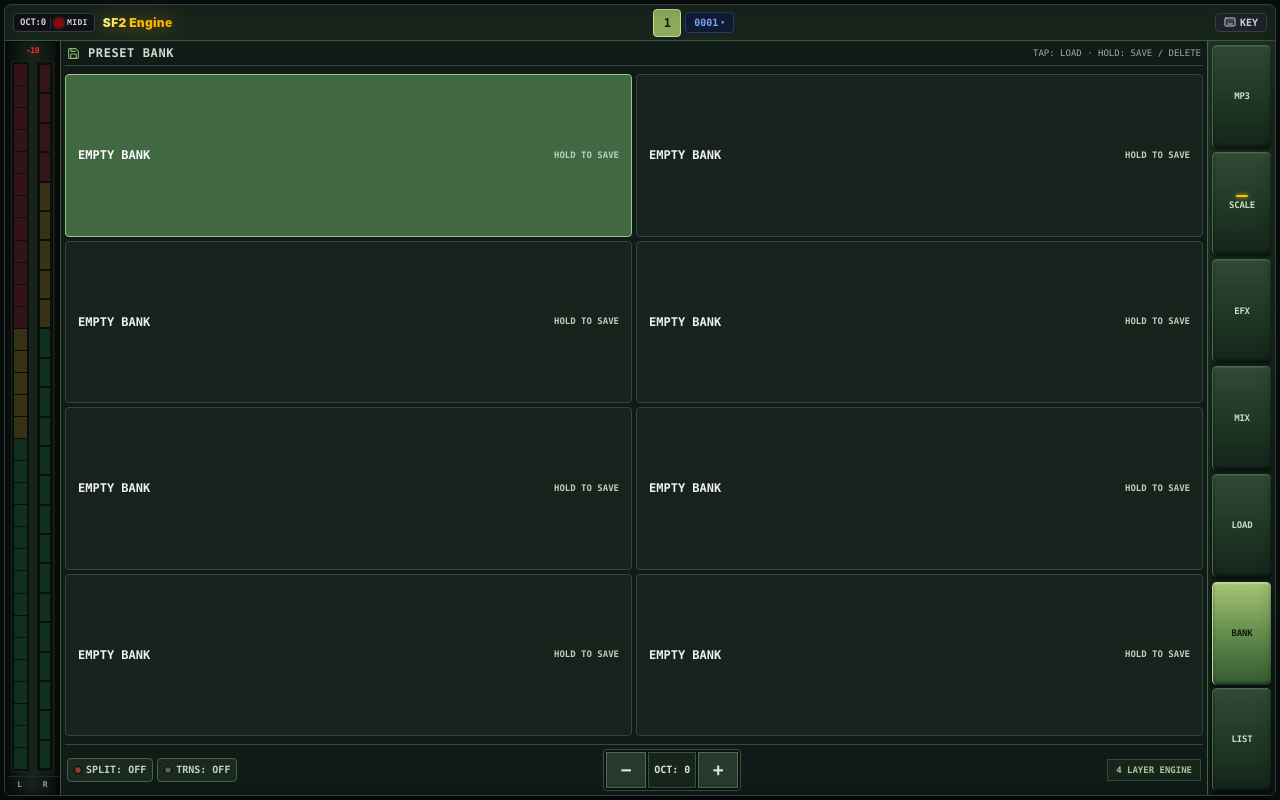
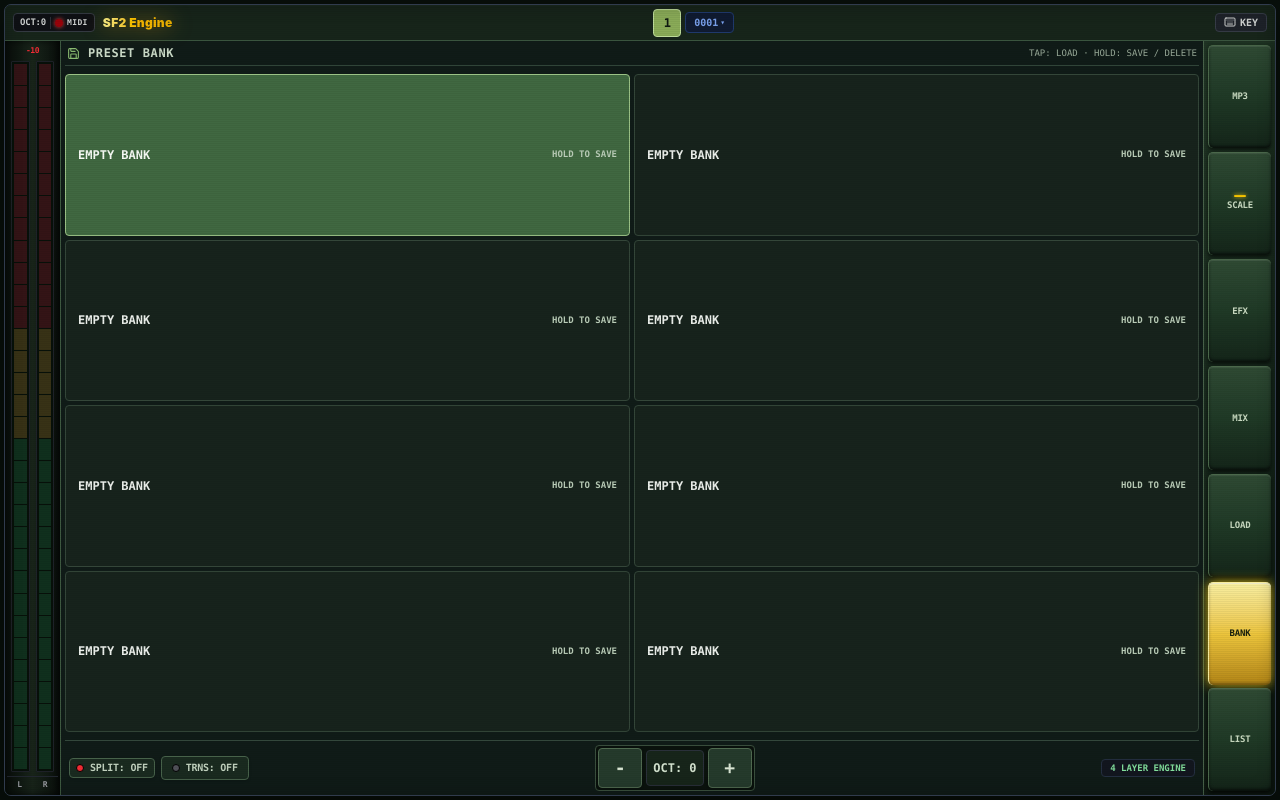
Before and after one commit to faisalaja92-web/SF2-ENGINE, a React (Vite) app: page / in a window 1280 px wide. Both pictures are taken after a click on the button "BANK". Built offline with nearby package versions, Linux system fonts and the light colour scheme; no server answers.

Commit message:
Unify hardware controls and refine TFT styling

```diff
--- a/src/components/WorkstationFrame.tsx
+++ b/src/components/WorkstationFrame.tsx
@@ -198,7 +198,7 @@ export const WorkstationFrame: React.FC<WorkstationFrameProps> = ({
               <div className="flex-1 h-full bg-[#080d09] rounded-[1px] border border-[#1f222a] relative overflow-hidden flex flex-col justify-end">
                 <div className="absolute inset-0 flex flex-col-reverse gap-[1px] p-[2px] bg-[#071009]">
                   {Array.from({ length: 32 }, (_, i) => {
-                    const lit = meterL >= ((i + 1) / 24) * 100;
+                    const lit = meterL >= ((i + 1) / 32) * 100;
                     const color = i >= 20 ? '#ff3434' : i >= 15 ? '#ffd52e' : '#21f078';
                     const idle = i >= 20 ? '#351416' : i >= 15 ? '#393216' : '#10301e';
                     return <div key={i} className="w-full flex-1 min-h-[1px]" style={{ backgroundColor: lit ? color : idle }} />;
@@ -208,9 +208,9 @@ export const WorkstationFrame: React.FC<WorkstationFrameProps> = ({
 
               {/* R Channel */}
               <div className="flex-1 h-full bg-[#080d09] rounded-[1px] border border-[#1f222a] relative overflow-hidden flex flex-col justify-end">
-                <div className="absolute inset-0 flex flex-col-reverse gap-[2px] p-[3px] bg-[#071009]">
-                  {Array.from({ length: 24 }, (_, i) => {
-                    const lit = meterR >= ((i + 1) / 24) * 100;
+                <div className="absolute inset-0 flex flex-col-reverse gap-[1px] p-[2px] bg-[#071009]">
+                  {Array.from({ length: 32 }, (_, i) => {
+                    const lit = meterR >= ((i + 1) / 32) * 100;
                     const color = i >= 20 ? '#ff3434' : i >= 15 ? '#ffd52e' : '#21f078';
                     const idle = i >= 20 ? '#351416' : i >= 15 ? '#393216' : '#10301e';
                     return <div key={i} className="w-full flex-1 min-h-[2px]" style={{ backgroundColor: lit ? color : idle }} />;
@@ -238,7 +238,7 @@ export const WorkstationFrame: React.FC<WorkstationFrameProps> = ({
           </div>
 
           {/* RIGHT SIDE MENU (Exact Juzisound Bevelled Metallic Buttons from Image 1 & 2) */}
-          <div className="w-[60px] sm:w-[68px] bg-gradient-to-b from-[#1c3021] via-[#142419] to-[#0b150e] border-l border-[#49634b] shadow-[inset_2px_0_5px_rgba(255,255,255,0.035),-3px_0_8px_rgba(0,0,0,0.35)] flex flex-col justify-between p-1 gap-1 select-none shrink-0">
+          <div className="w-[64px] sm:w-[72px] bg-gradient-to-b from-[#1c3021] via-[#142419] to-[#0b150e] border-l border-[#49634b] shadow-[inset_2px_0_5px_rgba(255,255,255,0.035),-3px_0_8px_rgba(0,0,0,0.35)] flex flex-col justify-between p-1 gap-1 select-none shrink-0">
             {rightMenuItems.map((item) => {
               const isActive = currentView === item.id;
               return (
@@ -247,8 +247,8 @@ export const WorkstationFrame: React.FC<WorkstationFrameProps> = ({
                   onClick={() => onSelectView(item.id)}
                   className={`relative flex-1 min-h-0 flex flex-col items-center justify-center rounded-[5px] font-mono text-[8px] sm:text-[9px] tracking-tight transition-all border-t border-l ${
                     isActive
-                      ? 'bg-gradient-to-b from-[#a8c879] via-[#668f4c] to-[#355b35] text-[#101a10] font-black border-[#c4dfa0] shadow-[inset_0_1px_1px_rgba(255,255,255,0.35),inset_0_-2px_3px_rgba(0,0,0,0.45),0_2px_3px_rgba(0,0,0,0.5)] translate-y-[1px]'
-                      : 'bg-gradient-to-b from-[#304b35] via-[#203a27] to-[#14251a] text-[#d1dfca] border-[#4d6a4e] shadow-[inset_0_1px_1px_rgba(255,255,255,0.10),inset_0_-2px_3px_rgba(0,0,0,0.55),0_2px_3px_rgba(0,0,0,0.5)] hover:from-[#3b5b40] hover:text-white font-bold active:translate-y-[2px] active:shadow-inner'
+                      ? 'bg-gradient-to-b from-[#fff2a6] via-[#f4c83e] to-[#b88716] text-[#17200e] font-black border-[#fff0a3] shadow-[inset_0_1px_1px_rgba(255,255,255,0.65),inset_0_-2px_3px_rgba(0,0,0,0.35),0_0_12px_rgba(250,204,21,0.85)] translate-y-[1px]'
+                      : 'bg-gradient-to-b from-[#304b35] via-[#203a27] to-[#14251a] text-[#d1dfca] border-[#4d6a4e] shadow-[inset_0_1px_1px_rgba(255,255,255,0.10),inset_0_-2px_3px_rgba(0,0,0,0.55),0_2px_3px_rgba(0,0,0,0.5)] hover:from-[#3b5b40] hover:text-white font-bold active:translate-y-[2px] active:from-[#fff2a6] active:via-[#f4c83e] active:to-[#b88716] active:text-[#17200e] active:border-[#fff0a3] active:shadow-[0_0_12px_rgba(250,204,21,0.85)]'
                   }`}
                 >
                   {/* Yellow dash LED on Scala like in Image 1 */}
--- a/src/components/views/BankView.tsx
+++ b/src/components/views/BankView.tsx
@@ -130,26 +130,116 @@ export const BankView: React.FC<BankViewProps> = ({
         })}
       </div>
 
-      <div className="flex items-center justify-between pt-1 border-t border-[#34483d] text-xs shrink-0 px-0.5 gap-1">
-        <div className="flex items-center gap-1 shrink-0">
-          <button onPointerDown={handleSplitPointerDown} onPointerUp={handleSplitPointerUp} onPointerLeave={handleSplitCancel} onPointerCancel={handleSplitCancel} onContextMenu={(e) => e.preventDefault()}
-            className={`flex items-center gap-1 px-1.5 py-1 rounded-sm border select-none ${splitSettings.enabled ? 'bg-[#789b4f] text-[#10180e] border-[#b4d28e] font-black' : 'bg-[#1a2a20] text-[#c7d5c5] border-[#49634d]'}`}>
-            <span className={`w-2 h-2 rounded-full border border-black ${splitSettings.enabled ? 'bg-[#172b18]' : 'bg-[#9d3931]'}`} />
-            <span className="text-[9px] sm:text-[10px] font-bold">{isHoldingSplit ? 'SETUP...' : `SPLIT: ${splitSettings.enabled ? 'ON' : 'OFF'}`}</span>
+      {/* Bottom Hardware Control Bar: Split (Tap ON/OFF, Hold Setup), Transpose Button, [- 0 +] Semitone/Octave Bar, Engine Info */}
+      <div className="flex items-center justify-between pt-1 border-t border-[#34483d] text-xs shrink-0 px-0.5 sm:px-1 gap-1 bg-[#101b18]">
+        {/* Left Side: Split Button & Transpose Button side by side */}
+        <div className="flex items-center gap-1 sm:gap-1.5 shrink-0">
+          {/* Split Button: Tap to Toggle ON/OFF, Hold for Settings Modal */}
+          <button
+            onPointerDown={handleSplitPointerDown}
+            onPointerUp={handleSplitPointerUp}
+            onPointerLeave={handleSplitCancel}
+            onPointerCancel={handleSplitCancel}
+            onContextMenu={(e) => e.preventDefault()}
+            className={`relative flex items-center gap-1 sm:gap-1.5 px-1.5 py-0.5 rounded border transition-all active:scale-95 shadow select-none ${
+              splitSettings?.enabled
+                ? 'bg-[#789b4f] text-[#10180e] border-[#b4d28e] font-black'
+                : 'bg-[#1a2a20] text-[#c7d5c5] border-[#49634d]'
+            }`}
+            title="Sentuh untuk ON/OFF. Tahan lama untuk pengaturan Split"
+          >
+            <div
+              className={`w-2 h-2 rounded-full border border-black shrink-0 ${
+                splitSettings?.enabled ? 'bg-black animate-ping' : 'bg-red-500'
+              }`}
+            />
+            <span className="text-[9px] sm:text-[10px] font-mono font-bold tracking-tight">
+              {isHoldingSplit ? 'SETUP...' : `SPLIT: ${splitSettings?.enabled ? 'ON' : 'OFF'}`}
+            </span>
           </button>
-          <button onClick={onToggleTransposeActive} className={`flex items-center gap-1 px-1.5 py-1 rounded-sm border select-none ${isTransposeActive ? 'bg-[#789b4f] text-[#10180e] border-[#b4d28e] font-black' : 'bg-[#1a2a20] text-[#c7d5c5] border-[#49634d]'}`}>
-            <span className={`w-2 h-2 rounded-full border border-black ${isTransposeActive ? 'bg-[#172b18]' : 'bg-[#59665a]'}`} />
-            <span className="text-[9px] sm:text-[10px] font-bold">TRNS: {isTransposeActive ? 'ON' : 'OFF'}</span>
+
+          {/* Transpose Activator Button (Sebelah Split): Pengaktif saja, proses transpose via tombol -+ */}
+          <button
+            onClick={onToggleTransposeActive}
+            className={`flex items-center gap-1 sm:gap-1.5 px-2 sm:px-2.5 py-1 rounded border transition-all active:scale-95 shadow select-none ${
+              isTransposeActive
+                ? 'bg-[#789b4f] text-[#10180e] border-[#b4d28e] font-black'
+                : 'bg-[#1a2a20] text-[#c7d5c5] border-[#49634d]'
+            }`}
+            title="Pengaktif Mode Transpose. Saat aktif, tombol [-][+] di samping mengatur Transpose Semitone"
+          >
+            <div
+              className={`w-2 h-2 rounded-full border border-black shrink-0 ${
+                isTransposeActive ? 'bg-black animate-ping' : 'bg-zinc-600'
+              }`}
+            />
+            <span className="text-[9px] sm:text-[10px] font-mono font-bold tracking-tight">
+              TRNS: {isTransposeActive ? 'ON' : 'OFF'}
+            </span>
           </button>
         </div>
-        <div className="flex items-center gap-0.5 bg-[#0b130e] p-0.5 rounded-sm border border-[#3c5140] shrink-0">
-          <button onClick={() => { setActiveOctaveAction('minus'); isTransposeActive ? onTransposeChange(-1) : onOctaveChange(-1); }} className={`min-w-10 h-9 px-2 border font-black text-lg ${activeOctaveAction === 'minus' ? 'bg-[#a0c66f] text-[#132014] border-[#d0e6a9]' : 'bg-[#263b2d] text-[#e0eadc] border-[#526c53]'}`}>−</button>
-          <button onClick={() => { isTransposeActive ? onTransposeReset() : onOctaveReset(); setActiveOctaveAction(null); }} className="min-w-12 h-9 px-1 border border-[#3d5140] bg-[#17251b] text-[#dce8d9] font-bold text-[10px]">
-            {isTransposeActive ? `TR: ${masterTranspose > 0 ? '+' : ''}${masterTranspose}` : `OCT: ${masterOctave > 0 ? '+' : ''}${masterOctave}`}
+
+        {/* Center: Dedicated [- 0 +] Bar (Transpose Semitone when TRNS active, or Master Octave when inactive) */}
+        <div className="flex items-center gap-0.5 sm:gap-1 bg-[#0b130e] p-0.5 rounded-sm border border-[#3c5140] shadow-inner shrink-0">
+          {/* Minus Button */}
+          <button
+            onClick={() => {
+              setActiveOctaveAction('minus');
+              if (isTransposeActive) {
+                onTransposeChange?.(-1);
+              } else {
+                onOctaveChange?.(-1);
+              }
+            }}
+            className={`min-w-11 h-10 px-3 rounded border font-black text-lg flex items-center justify-center shadow transition-all select-none active:scale-95 ${activeOctaveAction === 'minus' ? 'bg-[#a0c66f] text-[#132014] border-[#d0e6a9]' : 'bg-[#263b2d] text-[#e0eadc] border-[#526c53]'}`}
+            title={isTransposeActive ? 'Turunkan 1 Semitone (-1st)' : 'Turunkan 1 Oktaf (-12 Semitone)'}
+          >
+            -
           </button>
-          <button onClick={() => { setActiveOctaveAction('plus'); isTransposeActive ? onTransposeChange(1) : onOctaveChange(1); }} className={`min-w-10 h-9 px-2 border font-black text-lg ${activeOctaveAction === 'plus' ? 'bg-[#a0c66f] text-[#132014] border-[#d0e6a9]' : 'bg-[#263b2d] text-[#e0eadc] border-[#526c53]'}`}>+</button>
+
+          {/* Center Display: Shows Transpose or Octave value, tap to reset */}
+          <button
+            onClick={() => {
+              if (isTransposeActive) {
+                onTransposeReset?.();
+              } else {
+                onOctaveReset?.();
+              }
+              setActiveOctaveAction(null);
+            }}
+            className="min-w-12 h-9 px-1.5 rounded font-mono font-bold text-[10px] sm:text-xs flex items-center justify-center border border-[#2b303c] bg-[#17251b] text-[#dce8d9] select-none"
+            title={
+              isTransposeActive
+                ? `Transpose: ${masterTranspose > 0 ? `+${masterTranspose}` : masterTranspose}st. Klik untuk reset`
+                : `Oktaf: ${masterOctave > 0 ? `+${masterOctave}` : masterOctave}. Klik untuk reset`
+            }
+          >
+            {isTransposeActive
+              ? `TR: ${masterTranspose > 0 ? `+${masterTranspose}` : masterTranspose}`
+              : `OCT: ${masterOctave > 0 ? `+${masterOctave}` : masterOctave}`}
+          </button>
+
+          {/* Plus Button */}
+          <button
+            onClick={() => {
+              setActiveOctaveAction('plus');
+              if (isTransposeActive) {
+                onTransposeChange?.(1);
+              } else {
+                onOctaveChange?.(1);
+              }
+            }}
+            className={`min-w-11 h-10 px-3 rounded border font-black text-lg flex items-center justify-center shadow transition-all select-none active:scale-95 ${activeOctaveAction === 'plus' ? 'bg-[#a0c66f] text-[#132014] border-[#d0e6a9]' : 'bg-[#263b2d] text-[#e0eadc] border-[#526c53]'}`}
+            title={isTransposeActive ? 'Naikkan 1 Semitone (+1st)' : 'Naikkan 1 Oktaf (+12 Semitone)'}
+          >
+            +
+          </button>
         </div>
-        <div className="hidden sm:block text-[9px] font-bold text-[#a8c99b] bg-[#17251b] px-2 py-1 border border-[#34483d] shrink-0">4 LAYER ENGINE</div>
+
+        {/* Right: Layer Engine Badge */}
+        <div className="hidden sm:block text-[9px] font-mono text-[#86e2a2] bg-[#12161f] px-2 py-0.5 rounded border border-[#252f42] font-bold shrink-0">
+          4 LAYER ENGINE
+        </div>
       </div>
     </div>
   );
--- a/src/index.css
+++ b/src/index.css
@@ -13,7 +13,8 @@
     touch-action: manipulation;
   }
   button, input, select { font: inherit; }
-  button { touch-action: manipulation; }
+  button { touch-action: manipulation; transition: filter 90ms ease, box-shadow 90ms ease; }
+  button:active { filter: brightness(1.3); box-shadow: 0 0 9px rgba(250, 204, 21, .72), inset 0 0 4px rgba(255, 230, 120, .3); border-color: #facc15; }
 }
 
 /* Compact instrument-panel controls, tuned for a 6.78-inch phone in landscape. */
@@ -37,11 +38,11 @@ input[type="range"]::-moz-range-thumb {
 /* Fine LCD pixel matrix and scanlines: visible up close, restrained at normal viewing distance. */
 .lcd-pixel-screen::after {
   content: ""; position: absolute; inset: 0; z-index: 40; pointer-events: none;
-  border-radius: inherit; opacity: .19; mix-blend-mode: multiply;
+  border-radius: inherit; opacity: .30; mix-blend-mode: multiply;
   background-image:
-    radial-gradient(circle, rgba(180,210,175,.28) .45px, transparent .8px),
-    repeating-linear-gradient(to bottom, rgba(8,18,10,.18) 0, rgba(8,18,10,.18) 1px, transparent 1px, transparent 2px);
-  background-size: 3px 3px, 100% 2px;
+    radial-gradient(circle, rgba(190,225,175,.42) .65px, transparent 1px),
+    repeating-linear-gradient(to bottom, rgba(5,14,7,.28) 0, rgba(5,14,7,.28) 1px, transparent 1px, transparent 2px);
+  background-size: 2px 2px, 100% 2px;
 }
 .lcd-pixel-screen::before {
   content: ""; position: absolute; inset: 0; z-index: 39; pointer-events: none;
```
